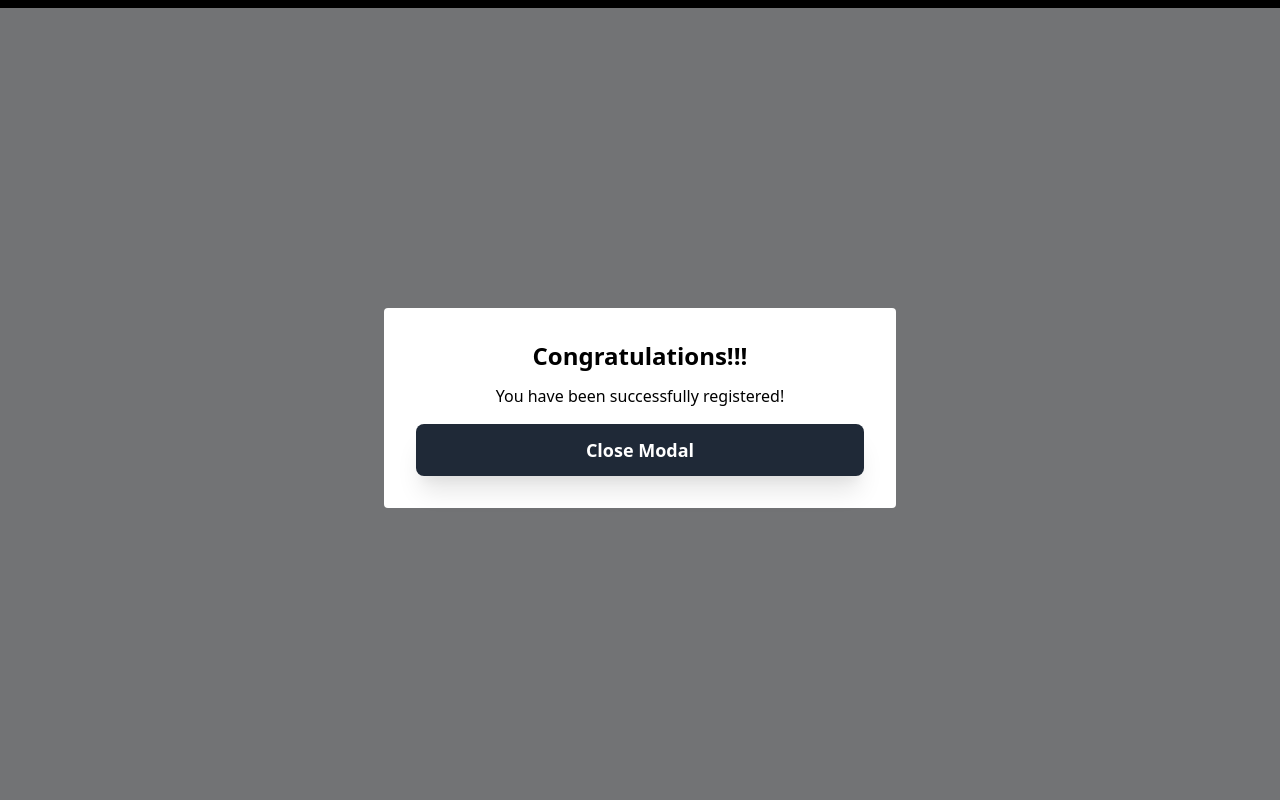
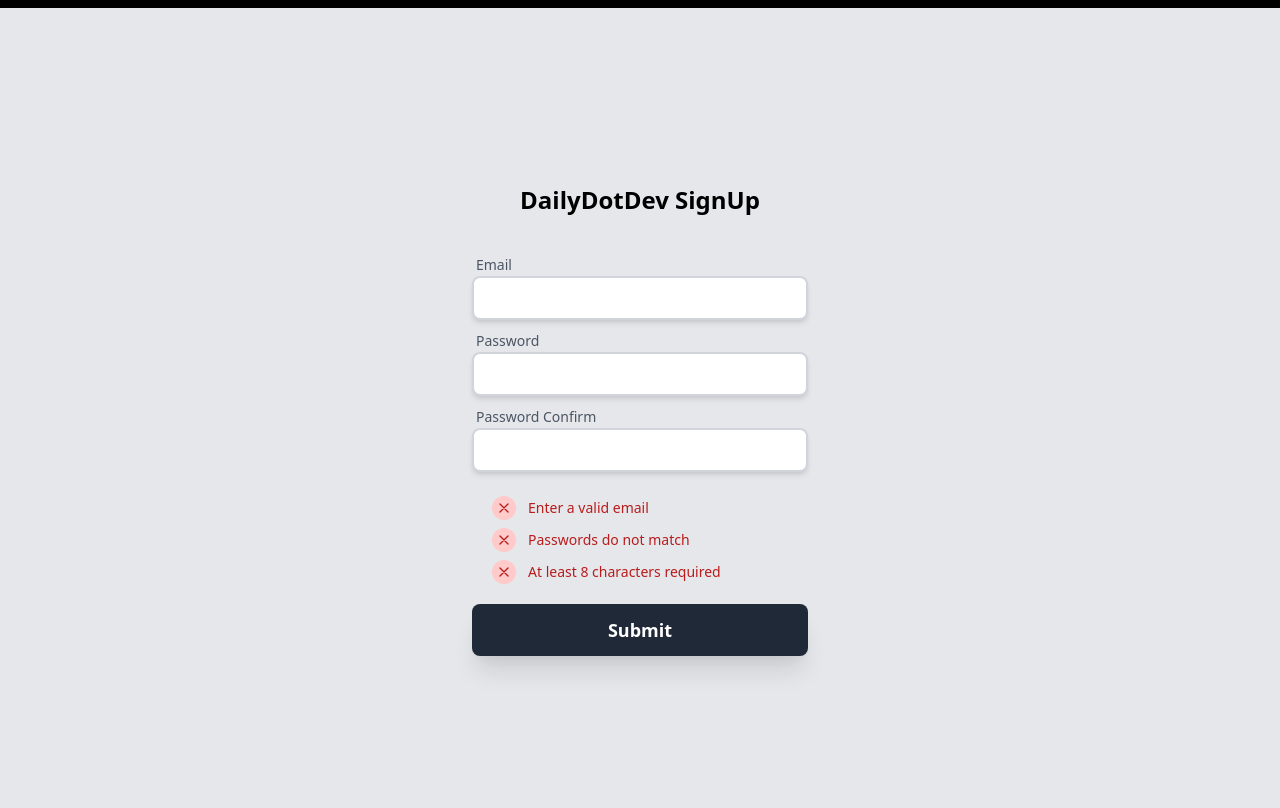
Before and after one commit to lawrenceagles/alpine-signUp-and-signIn, a plain HTML site: page index.html in a window 1280 px wide. Drawn offline with nearby package versions, Linux system fonts and the light colour scheme.

Commit message:
working version of modal

```diff
--- a/index.html
+++ b/index.html
@@ -13,7 +13,7 @@
     <div class="bg-gray-200 relative min-h-screen antialiased border-t-8 border-black">
         <div class="max-w-sm mx-auto px-6" x-data="getData()">
 
-            <div x-show="!registrationStatus" style="background-color: rgb(0,0,0, .5)"
+            <div x-show.transition="registrationStatus" style="background-color: rgb(0,0,0, .5)"
                 class="mx-auto absolute top-0 left-0 w-full h-full flex items-center shadow-lg overflow-y-auto">
                 <div class="container mx-auto rounded p-4 mt-2 overflow-y-auto">
                     <div class="bg-white rounded px-8 py-8 max-w-lg mx-auto">
@@ -24,7 +24,7 @@
                         </div>
 
                         <div class="mt-4">
-                            <button @click="window.document.reload" class="mt-3 text-lg font-semibold bg-gray-800 w-full text-white rounded-lg px-6 py-3 block shadow-xl hover:text-white hover:bg-black">
+                            <button @click="registrationStatus = false" class="mt-3 text-lg font-semibold bg-gray-800 w-full text-white rounded-lg px-6 py-3 block shadow-xl hover:text-white hover:bg-black">
                                 Close Modal
                             </button>
                         </div>
@@ -32,7 +32,7 @@
                 </div>
             </div>
 
-            <div  x-show="registrationStatus" class="relative h-screen flex flex-wrap items-center">
+            <div  x-show="!registrationStatus" class="relative h-screen flex flex-wrap items-center">
                 <div class="w-full relative">
                     <div class="mt-6">
                         <div class="text-center font-semibold text-black text-2xl">
@@ -42,7 +42,7 @@
                             Sed ut perspiciatis unde?
                         </div> -->
 
-                        <form action="/register" method="POST" class="mt-8" @submit.prevent="submitData">
+                        <form x-ref="regForm" action="/register" method="POST" class="mt-8" @submit.prevent="submitData">
 
                             <div class="mx-auto max-w-lg ">
 
@@ -181,7 +181,6 @@
                         })
                         .then(() => {
                             this.registrationStatus = true;
-                            console.log("registered:", this.registrationStatus)
                         })
                         .catch(() => {
                             console.log("'Ooops! Something went wrong!'")
```
